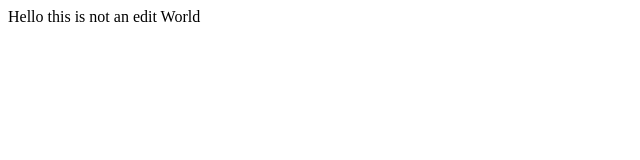
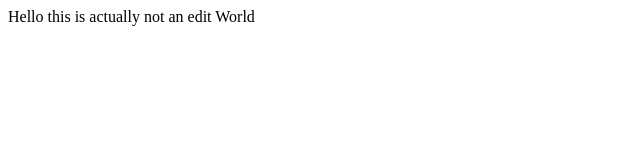
Before and after one commit to peicasey/TAMUHack23, a React (Create React App) app: page / in a window 1280 px wide. Shown: the top 160 px of the page, without its empty margins (0-640 px from the left). Built offline with nearby package versions, Linux system fonts and the light colour scheme; the HTML template or start-up script is replaced by a standard one.

Commit message:
i made anothe change LOL

```diff
--- a/src/App.js
+++ b/src/App.js
@@ -2,7 +2,7 @@ import React from 'react';
 
 function App() {
   const value = 'World';
-  return <div>Hello this is not an edit {value}</div>;
+  return <div>Hello this is actually not an edit {value}</div>;
 }
 
 export default App;
```
